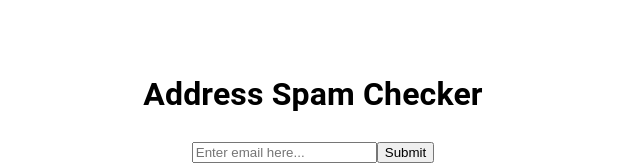
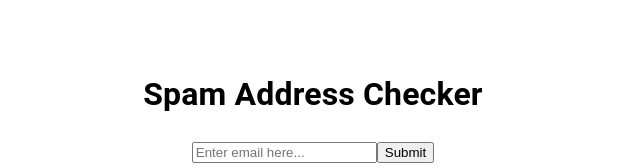
Before and after one commit to rkd412/api-app, a React (Create React App) app: page / in a window 1280 px wide. Both pictures are taken after a click on the tab "EMAIL CHECKER". Shown: the part 264-432 px from the top of the page, without its empty margins (327-967 px from the left). Built offline with nearby package versions, Linux system fonts and the light colour scheme.

Commit message:
Rewording

```diff
--- a/src/components/EmailChecker.js
+++ b/src/components/EmailChecker.js
@@ -52,7 +52,7 @@ const EmailChecker = () => {
           : styles["safe"]
       }
     >
-      <h1>Address Spam Checker</h1>
+      <h1>Spam Address Checker</h1>
       <label>
         <input
           type="text"
```
